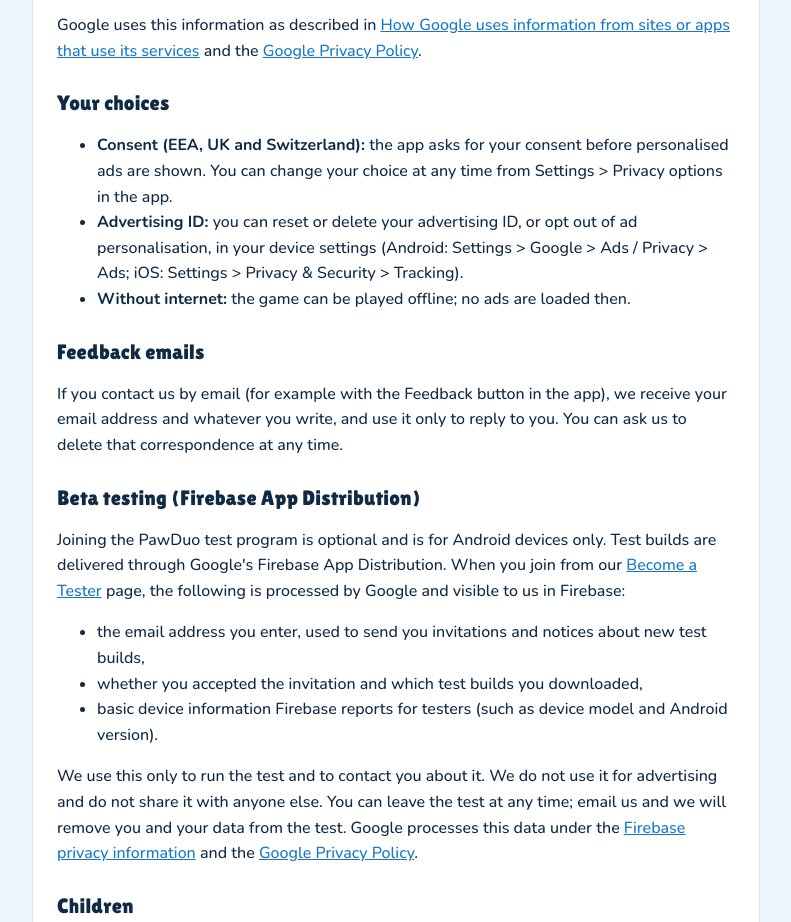
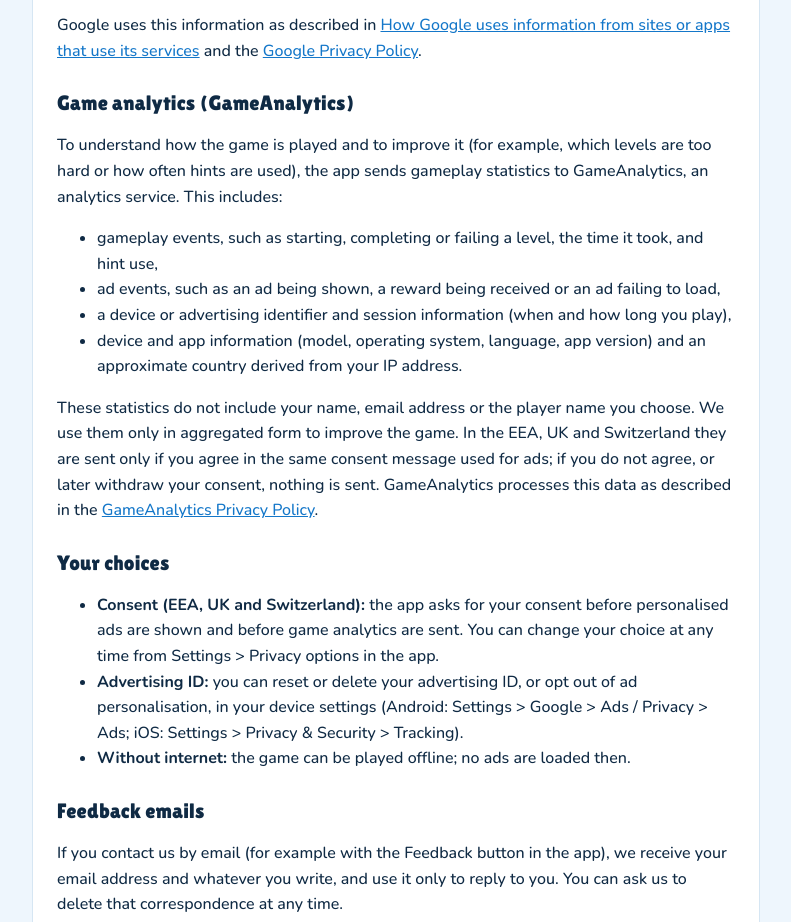
Before and after one commit to YigitSaglam1/pawduo-website, a plain HTML site: page privacy.html in a window 1280 px wide. Shown: the part 834-1756 px from the top of the page, without its empty margins (244-1035 px from the left). Drawn offline with nearby package versions, Linux system fonts and the light colour scheme.

Commit message:
Add GameAnalytics to the privacy policy
Co-Authored-By: Claude Opus 5.5 <noreply@anthropic.com>

```diff
--- a/privacy.html
+++ b/privacy.html
@@ -49,10 +49,27 @@
         <a href="https://policies.google.com/technologies/partner-sites" rel="noopener">How Google uses information from sites or apps that use its services</a>
         and the <a href="https://policies.google.com/privacy" rel="noopener">Google Privacy Policy</a>.</p>
 
+      <h2>Game analytics (GameAnalytics)</h2>
+      <p>To understand how the game is played and to improve it (for example, which levels are too hard or how often
+        hints are used), the app sends gameplay statistics to GameAnalytics, an analytics service. This includes:</p>
+      <ul>
+        <li>gameplay events, such as starting, completing or failing a level, the time it took, and hint use,</li>
+        <li>ad events, such as an ad being shown, a reward being received or an ad failing to load,</li>
+        <li>a device or advertising identifier and session information (when and how long you play),</li>
+        <li>device and app information (model, operating system, language, app version) and an approximate country
+          derived from your IP address.</li>
+      </ul>
+      <p>These statistics do not include your name, email address or the player name you choose. We use them only in
+        aggregated form to improve the game. In the EEA, UK and Switzerland they are sent only if you agree in the same
+        consent message used for ads; if you do not agree, or later withdraw your consent, nothing is sent. GameAnalytics
+        processes this data as described in the
+        <a href="https://gameanalytics.com/privacy" rel="noopener">GameAnalytics Privacy Policy</a>.</p>
+
       <h2>Your choices</h2>
       <ul>
         <li><strong>Consent (EEA, UK and Switzerland):</strong> the app asks for your consent before personalised ads are
-          shown. You can change your choice at any time from Settings &gt; Privacy options in the app.</li>
+          shown and before game analytics are sent. You can change your choice at any time from Settings &gt; Privacy
+          options in the app.</li>
         <li><strong>Advertising ID:</strong> you can reset or delete your advertising ID, or opt out of ad personalisation,
           in your device settings (Android: Settings &gt; Google &gt; Ads / Privacy &gt; Ads; iOS: Settings &gt; Privacy &amp; Security &gt; Tracking).</li>
         <li><strong>Without internet:</strong> the game can be played offline; no ads are loaded then.</li>
@@ -85,12 +102,12 @@
       <h2>Data security and retention</h2>
       <p>Game data stays on your device until you delete the app or its data. Emails are kept only as long as needed to
         answer them. Tester data is kept while you are in the test program and removed when you leave it or the test ends.
-        Data processed by Google is retained under Google's own policies.</p>
+        Data processed by Google and GameAnalytics is retained under their own policies.</p>
 
       <h2>Your rights</h2>
       <p>Depending on where you live (for example under the GDPR), you may have the right to access, correct or delete
         personal data about you and to object to its processing. Since we do not hold game data on our side, most requests
-        concern Google's advertising data; you can manage these through the choices above or contact us for help.</p>
+        concern Google's advertising data or GameAnalytics statistics; you can manage these through the choices above or contact us for help.</p>
 
       <h2>Changes to this policy</h2>
       <p>We may update this policy when the app changes (for example if online features are added). The date at the top
```
